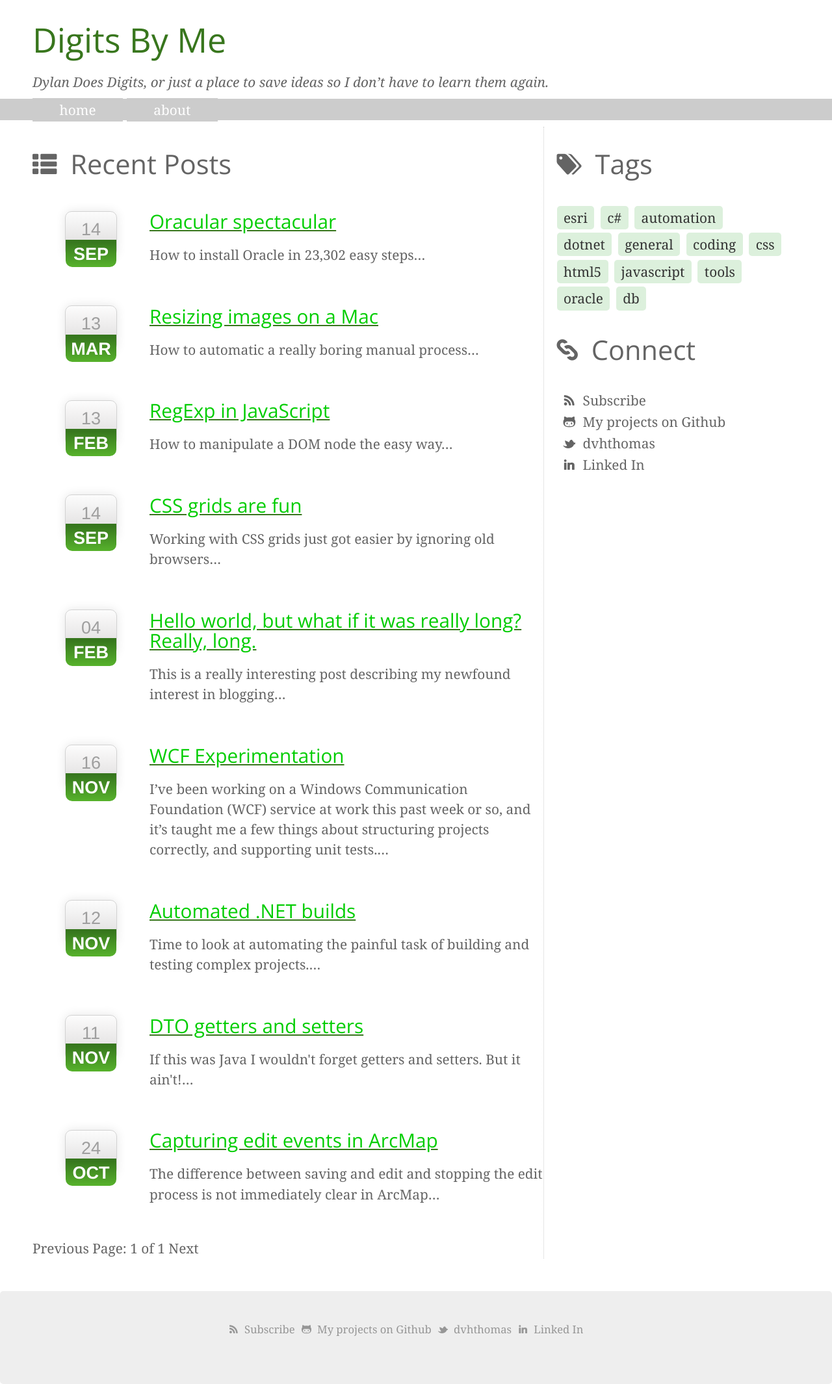
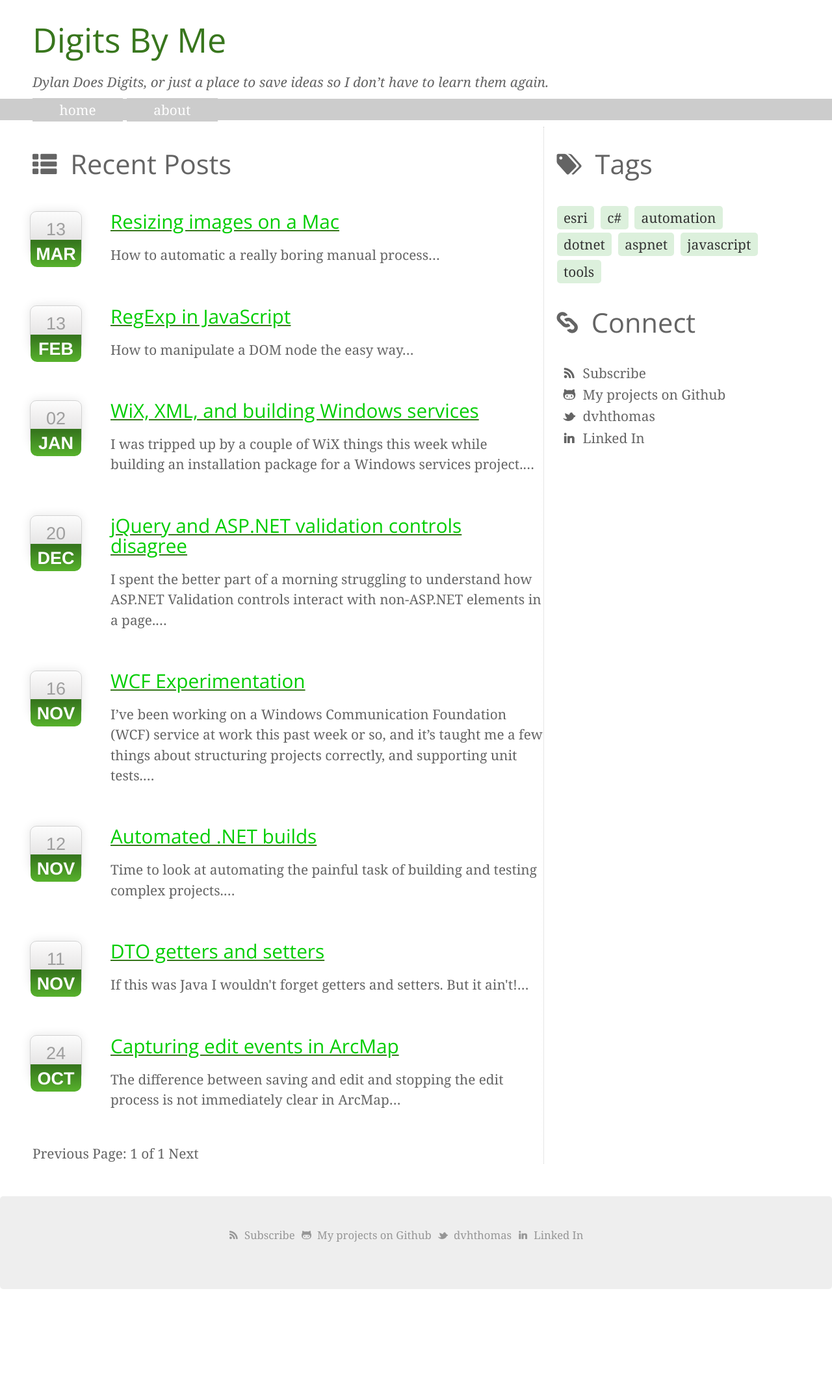
Before and after one commit to dvhthomas/dvhthomas.github.com, a Jekyll site: the page built from index.html, in a window 1280 px wide. Shown: the whole page at 65% size. Built offline with Jekyll 4.4.1, drawn with Linux system fonts in a browser that asks for light colours; some web fonts are replaced; the list of posts is cut into pages by our own code; after the commit the page ends 1984 px from its top, so only the background shows below that.

Commit message:
new posts, removing some placeholder posts

```diff
--- /dev/null
+++ b/_posts/2008-12-20-jquery-and-aspnet-validation-controls-disagree.md
@@ -0,0 +1,81 @@
+---
+layout: post
+title: "jQuery and ASP.NET validation controls disagree"
+abstract: "I spent the better part of a morning struggling to understand how ASP.NET Validation controls interact with non-ASP.NET elements in a page."
+category:
+tags: [dotnet, aspnet]
+---
+<img src="/images/asp-net-calendar.png" />
+
+## The context
+
+I have a number of ASP.NET server pages (aspx) that have one or more TextBox controls on them. Some of those text boxes need to have a popup calendar to allow a user to easily enter a valid date. I am using ASP.NET Validation server controls to inject so JavaScript to perform some simple user input checks like so:
+
+{% highlight html %}
+<label for="txtEffectiveDate">Date To Process</label>
+
+<asp:TextBox ID="txtEffectiveDate" runat="server"
+    CssClass="inputWide datePick hilite" />
+<asp:RequiredFieldValidator ID="valEffDateNotEmpty" runat="server"
+    ControlToValidate="txtEffectiveDate"
+    ErrorMessage="Date to Process date is required"
+    Display="none"
+    ValidationGroup="Workflow"
+    SetFocusOnError="true" />
+<asp:CompareValidator ID="valEffDate" runat="server"
+	ControlToValidate="txtEffectiveDate"
+	Type="date" Operator="DataTypeCheck" ErrorMessage="Date To Process is not a valid date"
+	Display="none" ValidationGroup="Workflow" />
+{% endhighlight %}
+
+The popup calendar uses [jQuery’s UI](http://docs.jquery.com/UI/Datepicker) project to provide a nice configurable widget without the overhead of a server control. Why use jQuery? Basically I wanted to simply add a CSS class to any TextBox to add a calendar rather than adding a bunch of server controls, one for each date field. So I have this at the top of the page to import the scripts:
+
+{% highlight html %}
+<asp:ScriptManager ID="smMaster" runat="server">
+  <Scripts>
+    <asp:ScriptReference Path="~/scripts/jquery.js" />
+    <asp:ScriptReference Path="~/scripts/jquery-ui.js" />
+    <asp:ScriptReference Path="~/scripts/gui.js" />
+  </Scripts>
+</asp:ScriptManager>
+{% endhighlight %}
+
+The gui.js is my own little script that basically hooks up any TextBox with a class of datePick with the jQuery datepicker widget like so:
+
+{% highlight js %}
+$(document).ready(function() {
+  $('.datePick').datepicker();
+});
+{% endhighlight %}
+
+## The Problem
+
+This all works great in Firefox and Chrome, but bombs in IE7 and IE8 every time. Well, it doesn’t bomb unless I choose to debug, but there is definitely a JavaScript error. What I see is the calendar popping up as expected. I can choose a date, but then the calendar stays displayed instead of gracefully closing to leave my new date in the text field. Why?
+
+After doing some Googling I found a great discussion on the jQuery discussion group about ASP.NET validation controls and how they interact with non-ASP.NET JavaScript. Basically the validation script is trying to fire every time the calendar widget calls it’s onSelect function, and because the calendar hasn’t yet put a value in the control the ASP.NET JavaScript errors out (thinks the length of the property array it’s checking is less than zero or just not there).
+
+This means that I can either have a nice jQuery calendar or validation controls. Unless there’s a way around it all…
+
+## The Solution
+
+Thanks entirely to the [supportive jQuery user mt](http://groups.google.com/group/jquery-en/browse_frm/thread/a8902f2774edc05a/7205636697f1c54a?lnk=gst&q=asp.net+calendar+ui#7205636697f1c54a) I got a great workaround. Simply put, you need to subclass (or in jQuery terms, $.extend) the datepicker and override it’s onSelect method by setting it to nothing. Having done that, the calendar popup no longer interferes with what the ASP.NET-generated JavaScript is trying to do. Now I can have the best of both worlds. Here’s the fix in my gui.js:
+
+{% highlight js %}
+// Attach calendar functionality to any element
+// with a CSS class of datePick. This is safe
+// if the page has multiple calendars.
+$(document).ready(function() {
+  $('.datePick').datepicker($.extend({},
+    $.datepicker.regional['en'], {
+      onSelect: function() { }
+    }));
+});
+
+// Create an empty subclass of the datapicker
+// so that we can override it's onSelect method
+// to accomodate ASP.NET Validation control scripts
+jQuery(function($){
+  $.datepicker.regional['en'] = {};
+  $.datepicker.setDefaults($.datepicker.regional['en']);
+});
+{% endhighlight %}
--- /dev/null
+++ b/_posts/2009-01-02-wix-xml-and-building-windows-services.md
@@ -0,0 +1,60 @@
+---
+layout: post
+title: "WiX, XML, and building Windows services"
+abstract: "I was tripped up by a couple of WiX things this week while building an installation package for a Windows services project."
+category:
+tags: [dotnet, automation]
+---
+## Windows Services
+
+The first was getting the Windows service to be started correctly. I’ve done this before using [WiX](http://wix.sourceforge.net/) but couldn’t get it to work this time around. Here was my starting point:
+
+{% highlight xml %}
+<Directory Id="IMPORTLOCATION" Name="FCA Importer">
+<!-- Windows Service that actually imports data from uploaded files to the server db -->
+<Component Id="ImportWindowsService" Guid="{87477BBB-E01D-4aa6-8E57-0262F17B40CA}">
+  <CreateFolder/>
+    <File Id="_7za.exe1" Source="$(var.DoDEA.Sync.ImportService.TargetDir)\7za.exe" />
+    <File Id="DoDEA.FCA.Services.dll1" Source="$(var.DoDEA.Sync.ImportService.TargetDir)\DoDEA.FCA.Services.dll" />
+    <File Id="DoDEA.Sync.Client.dll1" Source="$(var.DoDEA.Sync.ImportService.TargetDir)\DoDEA.Sync.Client.dll" />
+    <File Id="FcaImportService.exe" Source="$(var.DoDEA.Sync.ImportService.TargetPath)" />
+</Component>
+{% endhighlight %}
+
+I am using a 3rd party compression tool---[7zip](http://www.7-zip.org/)---to manage some aspects of my app so, being alphabetically inclined, I put that first on my list of files to include. The actual service is in the file `FcaImportService.exe`. Then I have my usual service setup and start bits in the same component like this:
+
+{% highlight xml %}
+<ServiceInstall Id="ImporterService"
+  Name="FcaImport"
+  Account="[SERVICEACCOUNT]"
+  Password="[SERVICEPASSWORD]"
+  DisplayName="DoDEA Importer"
+  Type="ownProcess"
+  ErrorControl="normal"
+  Description="Windows service to reconcile uploaded field edits with the central application database"
+  Start="auto"
+  Interactive="no"/>
+<ServiceControl Id="StopImport" Name="FcaImport" Remove="both" Stop="both"/>
+{% endhighlight %}
+
+As I mentioned I’ve used this exact approach before with success. But that darn service kept bombing when it was trying to start! It was a really easy fix though. Simply make sure that the **first** File in the Component is the one that holds the service implementation and WiX will then happily create the service while pointing to the correct executable. Just look in the Service Control Manager to see which file WiX is actually pointing at:
+
+![wix](/images/wix-square-brackets.png)
+
+## XML Hiccup
+
+Really annoying one. It turns out that the Windows installer database that is encapsulated in the *.MSI file treats square brackets as variable delimeters. So when you use a string that WiX is going to interpret and that string includes square brackets, you need to escape them. Naturally one example is in XPath. Here’s how it should look in WiX:
+
+{% highlight xml%}
+<Component Id="ImportDirectory" Guid="{382E974D-69C6-4dc5-B2DD-FC8C8F5D5688}">
+  <CreateFolder/>
+    <!-- Note the goofy escaping of square brackets in the XPath -->
+    <util:XmlFile Id="ModifyImportLocation"
+      Action="setValue"
+      ElementPath="//configuration/appSettings/add[\[]@key='ImportHoldingArea'[\]]/@value"
+      File="[IMPORTLOCATION]\FcaImportService.exe.config"
+      Value="[IMPORTHOLDINGAREA]"/>
+</Component>
+{% endhighlight %}
+
+Hope that saves you a few minutes of head scratching.
--- a/_posts/2010-02-04-hello-world.md
+++ /dev/null
@@ -1,32 +0,0 @@
----
-layout: post
-title: Hello world, but what if it was really long? Really, long.
-abstract: "This is a really interesting post describing my newfound interest in blogging"
-tags: general coding
----
-
-This is a great post.
-
-{% highlight js%}
-function this(a, b) {
-    var b = a;
-}
-{% endhighlight %}
-
-{% highlight sql %}
-select
-    a.this, a.that
-from
-    Something a
-order by a.this asc
-{% endhighlight %}
-
-With a couple of paragraphs.
-
-* and a point
-* or two
-
-> Once more unto the breach dear friends, once more
-> <cite>Henry V, William Shakespeare</cite>
-
-and that last bq
--- a/_posts/2010-09-14-css-grids-are-fun.md
+++ /dev/null
@@ -1,8 +0,0 @@
----
-layout: post
-title: "CSS grids are fun"
-abstract: "Working with CSS grids just got easier by ignoring old browsers"
-tags: css html5
----
-
-Well isn't this just dandy.
--- a/_posts/2012-09-14-oracular-spectacular.md
+++ /dev/null
@@ -1,8 +0,0 @@
----
-layout: post
-title: "Oracular spectacular"
-abstract: "How to install Oracle in 23,302 easy steps"
-category:
-tags: [oracle, db]
----
-This is wicked.
--- a/css/screen.css
+++ b/css/screen.css
@@ -235,14 +235,14 @@ li:last-child .hentry, #content > .hentry {
   margin: 0;
 }
 .posts-list .hentry {
-  padding-left: 140px;
+  padding-left: 80px;
   position: relative;
 }
 .posts-list footer {
-  left: 10px;
+  left: -44px;
   top: 10px;
   position: absolute;
-  width: 120px;
+  width: 80px;
 }
 .date {
   width: 80px;
@@ -343,6 +343,7 @@ body {
 .main-content {
   border-right: 1px dotted #ccc;
   background: white;
+  padding-right: 10px;
 }
 .banner {
   /*background-color: rgb(220,240,220);*/
```
Also changed, not shown: images/asp-net-calendar.png (added), images/wix-square-brackets.png (added).
